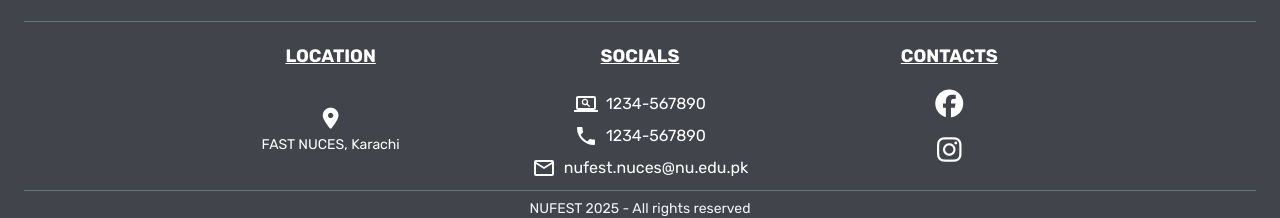
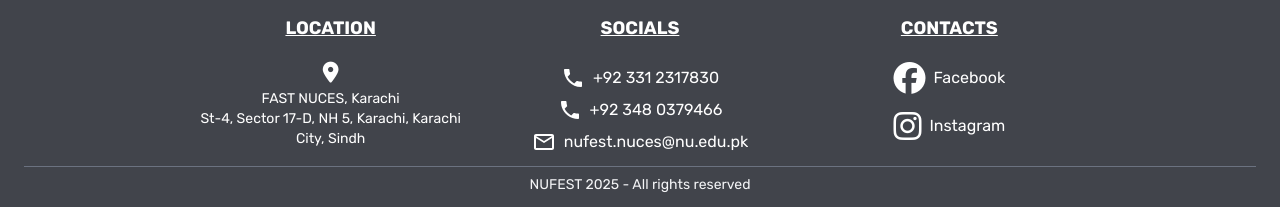
Before and after one commit to ShaheerLuqman/Nu-Fest-Frontend, a React (Vite) app: page / in a window 1280 px wide. Shown: the part 1163-1381 px from the top of the page. Built offline with nearby package versions, Linux system fonts and the light colour scheme.

Commit message:
Modified Footer and Remove Marquee

```diff
--- a/src/components/UI/Footer.jsx
+++ b/src/components/UI/Footer.jsx
@@ -60,7 +60,8 @@ const Footer = () => {
                 style={{ textDecoration: "none" }}
               >
                 <i className="fa-solid fa-location-dot fa-xl hover:text-orange-200 mb-4"></i>
-                <span>FAST NUCES, Karachi</span>
+                <span>FAST NUCES, Karachi<br />
+                St-4, Sector 17-D, NH 5, Karachi, Karachi City, Sindh</span>
               </a>
             </div>
           </div>
@@ -72,12 +73,12 @@ const Footer = () => {
             </h4>
             <ul className="list-none space-y-2 text-sm sm:text-base flex flex-col items-center">
               <li className="flex items-center gap-2">
-                <ScreenSearchDesktopIcon className="hover:text-orange-200" />
-                <span>1234-567890</span>
+                <LocalPhoneIcon className="hover:text-orange-200" />
+                <span>+92 331 2317830</span>
               </li>
               <li className="flex items-center gap-2">
                 <LocalPhoneIcon className="hover:text-orange-200" />
-                <span>1234-567890</span>
+                <span>+92 348 0379466</span>
               </li>
               <li className="flex items-center gap-2">
                 <MailOutlineIcon className="hover:text-orange-200" />
@@ -96,17 +97,19 @@ const Footer = () => {
                 href="https://www.facebook.com/NUFESTV2"
                 target="_blank"
                 rel="noopener noreferrer"
-                className="cursor-pointer text-white hover:text-orange-200 transition-colors"
+                className="cursor-pointer text-white hover:text-orange-200 transition-colors flex items-center text-sm sm:text-base"
               >
                 <i className="fa-brands fa-facebook fa-2x"></i>
+                <span className="ml-2">Facebook</span>
               </a>
               <a
                 href="https://www.instagram.com/nu__fest/"
                 target="_blank"
                 rel="noopener noreferrer"
-                className="cursor-pointer text-white hover:text-orange-200 transition-colors"
+                className="cursor-pointer text-white hover:text-orange-200 transition-colors flex items-center text-sm sm:text-base"
               >
                 <i className="fa-brands fa-instagram fa-2x"></i>
+                <span className="ml-2">Instagram</span>
               </a>
             </div>
           </div>
--- a/src/pages/Home.jsx
+++ b/src/pages/Home.jsx
@@ -66,13 +66,13 @@ function Home() {
         </div>
       ) : ( */}
       <div className="homepage ">
-        <div className="bg-first second">
+        {/* <div className="bg-first second">
           <Marquee>
             <span className="second text-lg tracking-widest">
               ENTRANCE FEES APPLY FOR NON-REGISTERED ATTENDEES.
             </span>
           </Marquee>
-        </div>
+        </div> */}
 
         <div className="z-0 my-16">
           <Logo />
```
